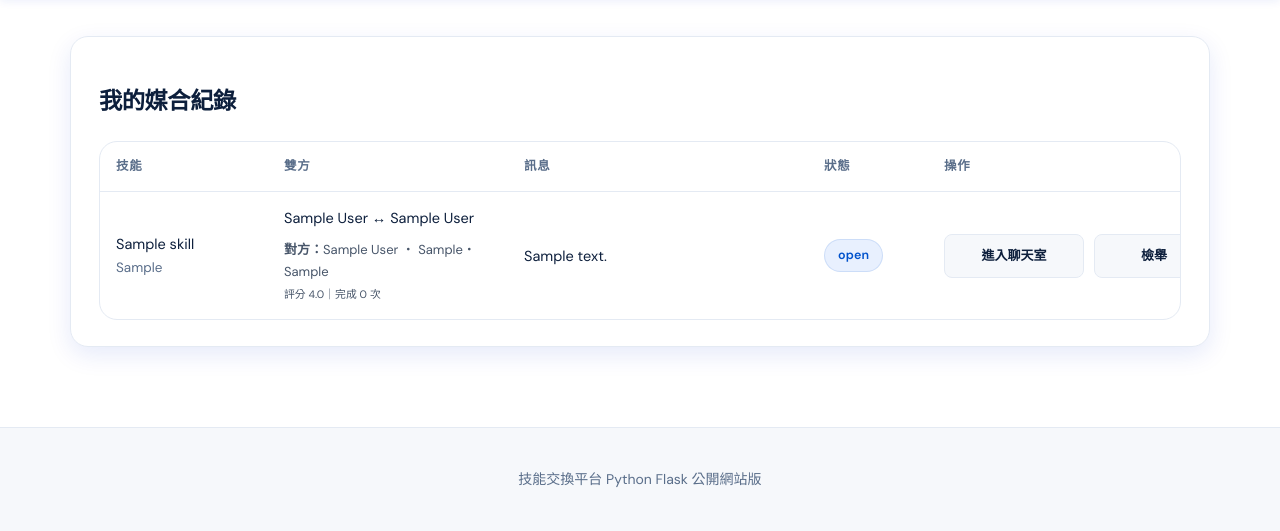
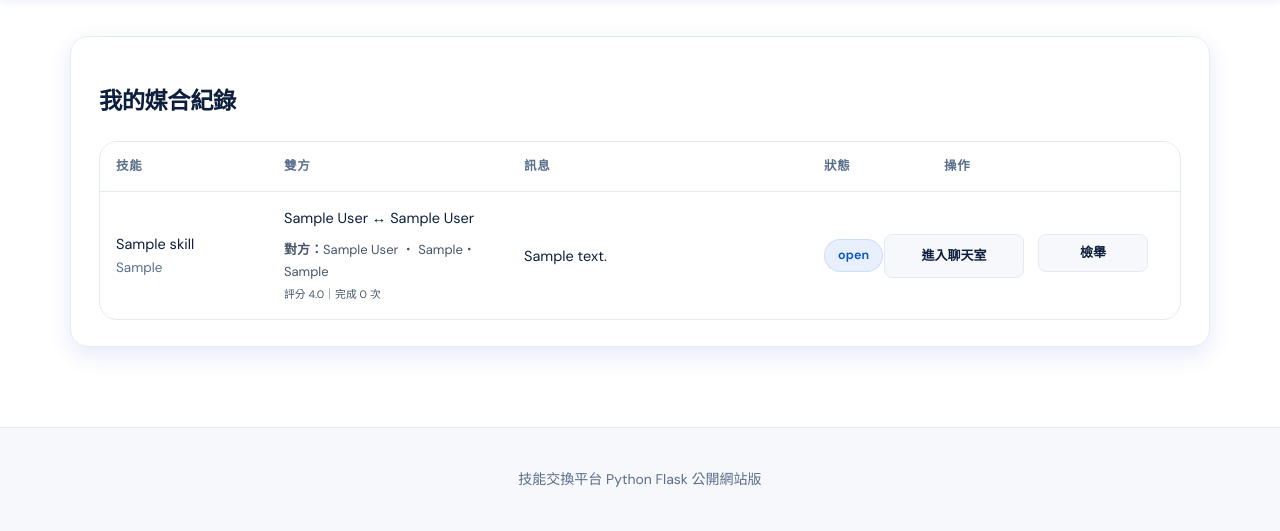
Before and after one commit to NicoKuo/skill-exchange-python, a Flask app: page /match in a window 1280 px wide. Shown: the part 76-607 px from the top of the page. Run offline with Flask 3, Linux system fonts and the light colour scheme; a user stored in the database is signed in; tables that the repository leaves empty hold one stand-in row (values such as "Sample post"); data that the repository does not hold is empty.

Commit message:
Update style.css

```diff
--- a/static/style.css
+++ b/static/style.css
@@ -546,25 +546,7 @@ h1, h2, h3, h4, h5 {
 .tag-orange { background: rgba(251,146,60,.1); color: #9a3412; border-color: rgba(251,146,60,.15); }
 .tag-purple { background: rgba(168,85,247,.1); color: #6b21a8; border-color: rgba(168,85,247,.15); }
 
-.match-chat-action {
-  display: inline-flex;
-  align-items: center;
-  gap: 8px;
-  flex-wrap: wrap;
-}
-
-.match-chat-action .inline-form {
-  display: inline-flex;
-  align-items: center;
-  margin: 0;
-}
-
-.match-chat-action .btn,
-.match-chat-action .inline-form button {
-  min-height: 34px;
-  padding: 7px 14px;
-  font-size: 13px;
-}
+/* legacy match-chat-action styles removed */
 
 .match-unread-badge {
   display: inline-flex;
@@ -720,17 +702,18 @@ h1, h2, h3, h4, h5 {
 }
 
 .match-chat-action {
-  display: grid;
-  grid-template-columns: minmax(140px, max-content) minmax(120px, max-content);
-  gap: 10px;
-  align-items: start;
+  display: flex;
+  justify-content: flex-end;
+  gap: 14px;
+  align-items: flex-start;
   padding-right: 16px;
+  max-width: 100%;
 }
 
 .match-chat-column,
 .match-report-column {
   display: grid;
-  gap: 8px;
+  gap: 10px;
 }
 
 .match-chat-action .inline-form {
@@ -738,16 +721,17 @@ h1, h2, h3, h4, h5 {
   margin: 0;
 }
 
-.match-chat-action .btn,
-.match-chat-action .inline-form button {
-  min-width: 140px;
+.match-chat-column .btn,
+.match-chat-column .inline-form button {
+  width: 140px;
   padding: 10px 16px;
+  white-space: nowrap;
 }
 
 .match-report-column .btn,
 .match-report-column .inline-form button {
-  min-width: 120px;
-  max-width: 140px;
+  min-width: 110px;
+  max-width: 130px;
   width: 100%;
 }
 
```
